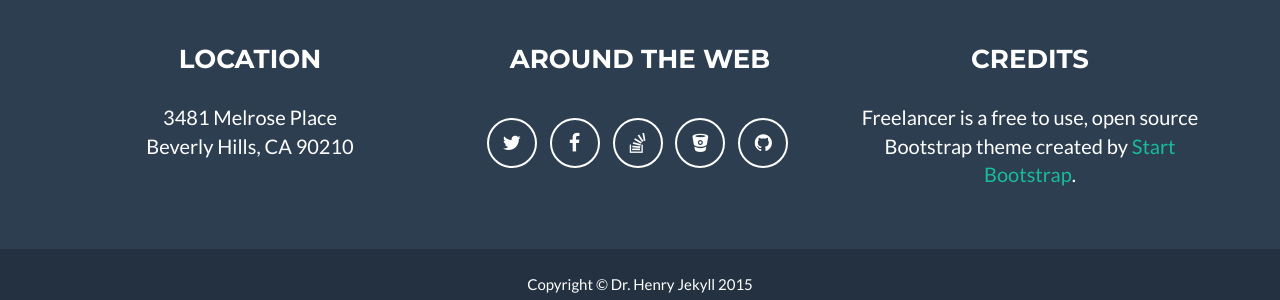
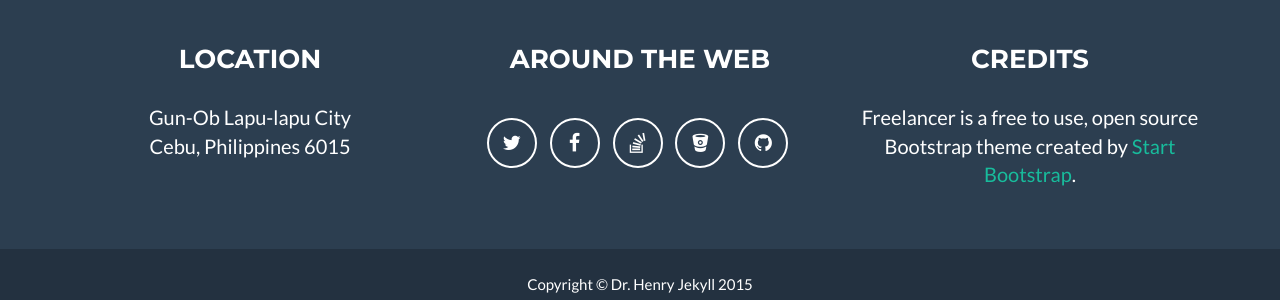
Before and after one commit to imarrubio/imarrubio.github.io, a Jekyll site: the page built from index.html, in a window 1280 px wide and 900 px high, scrolled down 2485 px. Shown: the part 579-879 px from the top of the window. Built offline with Jekyll 4.4.1, drawn with Linux system fonts in a browser that asks for light colours.

Commit message:
location mod
location modification

```diff
--- a/_config.yml
+++ b/_config.yml
@@ -44,8 +44,8 @@ social:
 
 # Postal address (add as many lines as necessary)
 address:
-  - line: 3481 Melrose Place
-  - line: Beverly Hills, CA 90210
+  - line: Gun-Ob Lapu-lapu City
+  - line: Cebu, Philippines 6015
 
 # Credits content
 credits: 'Freelancer is a free to use, open source Bootstrap theme created by <a href="http://startbootstrap.com">Start Bootstrap</a>.'
```
